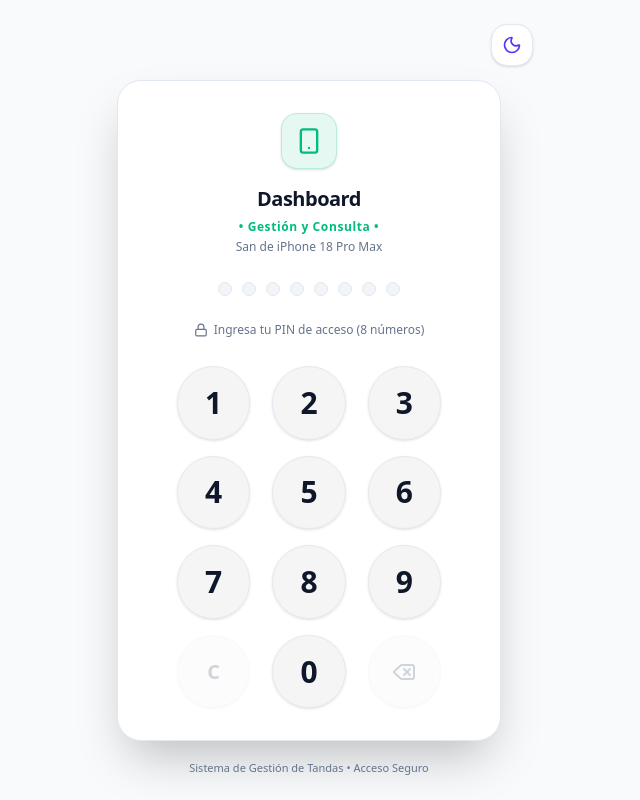
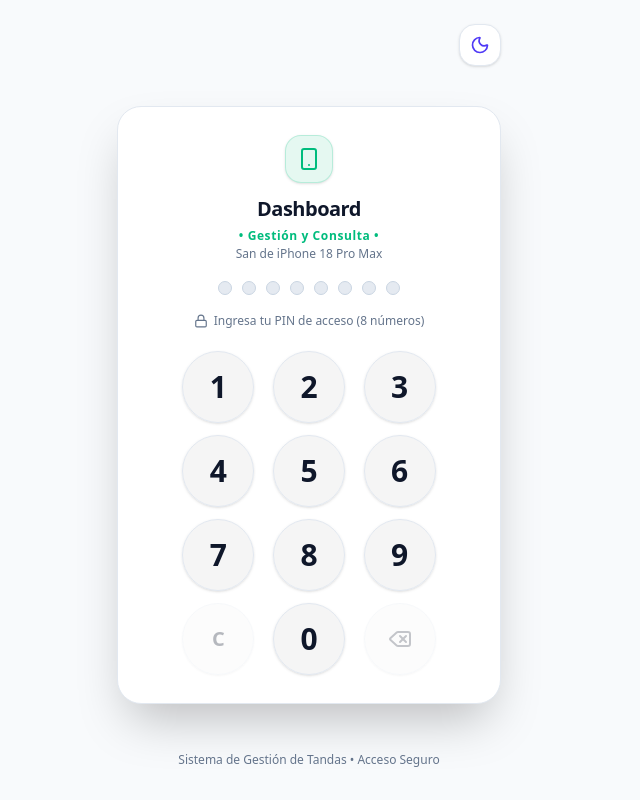
Before and after one commit to christianmed/san-iphone-2026, a Next.js app: page / in a window 1280 px wide. Shown: the whole page, without its empty margins (331-971 px from the left). Built offline with nearby package versions, Linux system fonts and the light colour scheme.

Commit message:
style: armonizar diseno, alineacion y espaciados del teclado en rama dev

```diff
--- a/components/NumericKeypadLogin.jsx
+++ b/components/NumericKeypadLogin.jsx
@@ -1,7 +1,8 @@
 'use client';
 
-import React, { useState, useEffect } from 'react';
-import { Smartphone, Sun, Moon, Delete, Lock, RefreshCw, AlertCircle } from 'lucide-react';
+import { useState } from 'react';
+import { Smartphone, Delete, Moon, Sun, Lock, AlertCircle, RefreshCw } from 'lucide-react';
+import { isValidPinFormat, authenticatePin } from '../lib/authHelper';
 
 export default function NumericKeypadLogin({ onLoginSuccess, theme, toggleTheme }) {
   const [pin, setPin] = useState('');
@@ -9,65 +10,56 @@ export default function NumericKeypadLogin({ onLoginSuccess, theme, toggleTheme
   const [errorMessage, setErrorMessage] = useState('');
   const [isShaking, setIsShaking] = useState(false);
 
-  // Escuchar teclas del teclado físico (0-9, Backspace, Escape)
-  useEffect(() => {
-    const handleKeyDown = (e) => {
-      if (isLoading) return;
+  const handleAddDigit = (digit) => {
+    if (pin.length < 8 && !isLoading) {
+      const nextPin = pin + digit;
+      setPin(nextPin);
+      setErrorMessage('');
 
-      if (e.key >= '0' && e.key <= '9') {
-        handleAddDigit(e.key);
-      } else if (e.key === 'Backspace') {
-        handleDeleteDigit();
-      } else if (e.key === 'Escape') {
-        handleClearPin();
+      if (nextPin.length === 8) {
+        verifyPin(nextPin);
       }
-    };
-
-    window.addEventListener('keydown', handleKeyDown);
-    return () => window.removeEventListener('keydown', handleKeyDown);
-  }, [pin, isLoading]);
-
-  const handleAddDigit = (digit) => {
-    if (pin.length >= 8) return;
-    setErrorMessage('');
-    const newPin = pin + digit;
-    setPin(newPin);
-
-    // Auto-envío al completar los 8 dígitos
-    if (newPin.length === 8) {
-      submitPin(newPin);
     }
   };
 
   const handleDeleteDigit = () => {
-    if (pin.length === 0) return;
-    setErrorMessage('');
-    setPin((prev) => prev.slice(0, -1));
+    if (pin.length > 0 && !isLoading) {
+      setPin(pin.slice(0, -1));
+      setErrorMessage('');
+    }
   };
 
   const handleClearPin = () => {
-    setPin('');
-    setErrorMessage('');
+    if (!isLoading) {
+      setPin('');
+      setErrorMessage('');
+    }
   };
 
-  const submitPin = async (pinToSubmit) => {
+  const verifyPin = async (completedPin) => {
+    if (!isValidPinFormat(completedPin)) {
+      triggerShakeError('El PIN debe tener exactamente 8 dígitos.');
+      return;
+    }
+
     setIsLoading(true);
     setErrorMessage('');
 
     try {
-      const res = await fetch('/api/auth/login', {
+      const res = await fetch('/api/auth', {
         method: 'POST',
         headers: { 'Content-Type': 'application/json' },
-        body: JSON.stringify({ pin: pinToSubmit }),
+        body: JSON.stringify({ pin: completedPin })
       });
 
       const data = await res.json();
 
-      if (data.success) {
+      if (res.ok && data.success) {
         if (onLoginSuccess) {
           onLoginSuccess({
             role: data.role,
-            user: data.user,
+            participant: data.participant || null,
+            pin: completedPin
           });
         }
       } else {
@@ -90,12 +82,12 @@ export default function NumericKeypadLogin({ onLoginSuccess, theme, toggleTheme
   };
 
   return (
-    <div className="h-[100dvh] min-h-[100dvh] max-h-[100dvh] overflow-hidden bg-[var(--bg-main)] text-[var(--text-main)] flex flex-col justify-between items-center px-4 py-2 sm:p-4 relative theme-transition select-none">
-      {/* Botón Flotante Superior de Tema (Claro / Oscuro) */}
-      <header className="w-full max-w-md flex justify-end pt-1 sm:pt-2">
+    <div className="h-[100dvh] min-h-[100dvh] max-h-[100dvh] overflow-hidden bg-[var(--bg-main)] text-[var(--text-main)] flex flex-col justify-between items-center px-4 py-3 sm:py-6 relative theme-transition select-none">
+      {/* Botón Flotante Superior de Tema (Claro / Oscuro) - Alineado a la tarjeta */}
+      <header className="w-full max-w-sm flex justify-end">
         <button
           onClick={toggleTheme}
-          className="p-2.5 rounded-2xl bg-[var(--bg-card)] hover:bg-[var(--bg-card-hover)] border border-[var(--border-main)] text-[var(--text-main)] active:scale-95 transition-all shadow-sm"
+          className="p-2.5 rounded-2xl bg-[var(--bg-card)] hover:bg-[var(--bg-card-hover)] border border-[var(--border-main)] text-[var(--text-main)] active:scale-95 transition-all shadow-sm cursor-pointer"
           title={theme === 'dark' ? 'Cambiar a Modo Claro' : 'Cambiar a Modo Oscuro'}
         >
           {theme === 'dark' ? (
@@ -109,23 +101,23 @@ export default function NumericKeypadLogin({ onLoginSuccess, theme, toggleTheme
       {/* Tarjeta Central del Teclado Numérico */}
       <main className="my-auto w-full max-w-sm">
         <div
-          className={`bg-[var(--bg-card)] border border-[var(--border-main)] rounded-3xl py-3 px-5 sm:p-8 shadow-2xl theme-transition transition-transform ${
+          className={`bg-[var(--bg-card)] border border-[var(--border-main)] rounded-3xl p-5 sm:p-7 shadow-2xl theme-transition transition-transform ${
             isShaking ? 'animate-shake border-rose-500/50' : ''
           }`}
         >
           {/* Ícono de Cabecera */}
-          <div className="flex justify-center mb-4">
-            <div className="w-14 h-14 rounded-2xl bg-emerald-500/10 border border-emerald-500/20 text-emerald-500 flex items-center justify-center shadow-sm">
-              <Smartphone className="w-7 h-7" />
+          <div className="flex justify-center mb-3">
+            <div className="w-12 h-12 rounded-2xl bg-emerald-500/10 border border-emerald-500/20 text-emerald-500 flex items-center justify-center shadow-sm">
+              <Smartphone className="w-6 h-6" />
             </div>
           </div>
 
           {/* Título y Subtítulo */}
           <div className="text-center space-y-1">
-            <h1 className="text-lg sm:text-xl font-black tracking-tight text-[var(--text-main)]">
+            <h1 className="text-xl font-black tracking-tight text-[var(--text-main)]">
               Dashboard
             </h1>
-            <div className="text-center text-[11px] sm:text-xs font-semibold leading-tight sm:leading-relaxed">
+            <div className="text-center text-xs font-semibold leading-normal">
               <p className="text-emerald-500 tracking-wider font-bold">
                 • Gestión y Consulta •
               </p>
@@ -135,8 +127,8 @@ export default function NumericKeypadLogin({ onLoginSuccess, theme, toggleTheme
             </div>
           </div>
 
-          {/* Indicadores Circulares de los 8 Dígitos */}
-          <div className="flex items-center justify-center gap-2 sm:gap-2.5 my-2 sm:my-6 py-0.5">
+          {/* Indicadores Circulares de los 8 Dígitos con Contraste Mejorado */}
+          <div className="flex items-center justify-center gap-2 sm:gap-2.5 my-3.5 sm:my-4 py-0.5">
             {Array.from({ length: 8 }).map((_, index) => {
               const isFilled = index < pin.length;
               return (
@@ -145,7 +137,7 @@ export default function NumericKeypadLogin({ onLoginSuccess, theme, toggleTheme
                   className={`w-3.5 h-3.5 rounded-full border transition-all duration-200 ${
                     isFilled
                       ? 'bg-emerald-500 border-emerald-500 scale-110 shadow-sm shadow-emerald-500/50'
-                      : 'bg-[var(--bg-input)] border-[var(--border-main)]'
+                      : 'bg-slate-200/90 dark:bg-slate-800 border-slate-300 dark:border-slate-700'
                   }`}
                 />
               );
@@ -153,7 +145,7 @@ export default function NumericKeypadLogin({ onLoginSuccess, theme, toggleTheme
           </div>
 
           {/* Mensaje de Instrucción o Error */}
-          <div className="text-center min-h-[20px] sm:min-h-[24px] mb-2 sm:mb-5">
+          <div className="text-center min-h-[22px] mb-3.5 sm:mb-4">
             {isLoading ? (
               <div className="flex items-center justify-center gap-2 text-xs text-emerald-500 font-semibold animate-pulse">
                 <RefreshCw className="w-3.5 h-3.5 animate-spin" />
@@ -172,26 +164,26 @@ export default function NumericKeypadLogin({ onLoginSuccess, theme, toggleTheme
             )}
           </div>
 
-          {/* Teclado Numérico (Grid 3x4) */}
-          <div className="grid grid-cols-3 gap-3 sm:gap-4 max-w-[250px] sm:max-w-[270px] mx-auto">
+          {/* Teclado Numérico (Grid 3x4 Armonizado) */}
+          <div className="grid grid-cols-3 gap-2.5 sm:gap-3 max-w-[240px] sm:max-w-[260px] mx-auto">
             {[1, 2, 3, 4, 5, 6, 7, 8, 9].map((num) => (
               <button
                 key={num}
                 type="button"
                 onClick={() => handleAddDigit(String(num))}
                 disabled={isLoading}
-                className="w-[4.25rem] h-[4.25rem] sm:w-[4.6rem] sm:h-[4.6rem] rounded-full mx-auto bg-[var(--bg-dial-btn)] hover:bg-[var(--bg-dial-btn-hover)] active:bg-[var(--bg-dial-btn-active)] border border-[var(--border-main)] text-[var(--text-main)] font-bold text-2xl sm:text-3xl shadow-sm transition-all duration-150 active:scale-95 disabled:opacity-40 flex items-center justify-center cursor-pointer select-none"
+                className="w-[4.15rem] h-[4.15rem] sm:w-[4.5rem] sm:h-[4.5rem] rounded-full mx-auto bg-[var(--bg-dial-btn)] hover:bg-[var(--bg-dial-btn-hover)] active:bg-[var(--bg-dial-btn-active)] border border-[var(--border-main)] text-[var(--text-main)] font-bold text-2xl sm:text-3xl shadow-sm transition-all duration-150 active:scale-95 disabled:opacity-40 flex items-center justify-center cursor-pointer select-none"
               >
                 {num}
               </button>
             ))}
 
-            {/* Tecla C: Limpiar Todo */}
+            {/* Tecla C: Limpiar Todo con Contraste Nítido */}
             <button
               type="button"
               onClick={handleClearPin}
               disabled={isLoading || pin.length === 0}
-              className="w-[4.25rem] h-[4.25rem] sm:w-[4.6rem] sm:h-[4.6rem] rounded-full mx-auto bg-[var(--bg-dial-btn)] hover:bg-[var(--bg-dial-btn-hover)] hover:text-rose-500 hover:border-rose-500/40 active:bg-rose-500/10 border border-[var(--border-main)] text-[var(--text-muted)] font-bold text-lg sm:text-xl shadow-sm transition-all duration-150 active:scale-95 disabled:opacity-30 flex items-center justify-center cursor-pointer select-none"
+              className="w-[4.15rem] h-[4.15rem] sm:w-[4.5rem] sm:h-[4.5rem] rounded-full mx-auto bg-[var(--bg-dial-btn)] hover:bg-[var(--bg-dial-btn-hover)] hover:text-rose-500 hover:border-rose-500/40 active:bg-rose-500/10 border border-[var(--border-main)] text-[var(--text-main)] font-semibold text-lg sm:text-xl shadow-sm transition-all duration-150 active:scale-95 disabled:opacity-30 flex items-center justify-center cursor-pointer select-none"
               title="Limpiar PIN"
             >
               C
@@ -202,27 +194,27 @@ export default function NumericKeypadLogin({ onLoginSuccess, theme, toggleTheme
               type="button"
               onClick={() => handleAddDigit('0')}
               disabled={isLoading}
-              className="w-[4.25rem] h-[4.25rem] sm:w-[4.6rem] sm:h-[4.6rem] rounded-full mx-auto bg-[var(--bg-dial-btn)] hover:bg-[var(--bg-dial-btn-hover)] active:bg-[var(--bg-dial-btn-active)] border border-[var(--border-main)] text-[var(--text-main)] font-bold text-2xl sm:text-3xl shadow-sm transition-all duration-150 active:scale-95 disabled:opacity-40 flex items-center justify-center cursor-pointer select-none"
+              className="w-[4.15rem] h-[4.15rem] sm:w-[4.5rem] sm:h-[4.5rem] rounded-full mx-auto bg-[var(--bg-dial-btn)] hover:bg-[var(--bg-dial-btn-hover)] active:bg-[var(--bg-dial-btn-active)] border border-[var(--border-main)] text-[var(--text-main)] font-bold text-2xl sm:text-3xl shadow-sm transition-all duration-150 active:scale-95 disabled:opacity-40 flex items-center justify-center cursor-pointer select-none"
             >
               0
             </button>
 
-            {/* Tecla ⌫: Borrar un Dígito */}
+            {/* Tecla ⌫: Borrar un Dígito con Contraste Nítido */}
             <button
               type="button"
               onClick={handleDeleteDigit}
               disabled={isLoading || pin.length === 0}
-              className="w-[4.25rem] h-[4.25rem] sm:w-[4.6rem] sm:h-[4.6rem] rounded-full mx-auto bg-[var(--bg-dial-btn)] hover:bg-[var(--bg-dial-btn-hover)] hover:text-[var(--text-main)] active:bg-[var(--bg-dial-btn-active)] border border-[var(--border-main)] text-[var(--text-muted)] shadow-sm transition-all duration-150 active:scale-95 disabled:opacity-30 flex items-center justify-center cursor-pointer select-none"
+              className="w-[4.15rem] h-[4.15rem] sm:w-[4.5rem] sm:h-[4.5rem] rounded-full mx-auto bg-[var(--bg-dial-btn)] hover:bg-[var(--bg-dial-btn-hover)] hover:text-[var(--text-main)] active:bg-[var(--bg-dial-btn-active)] border border-[var(--border-main)] text-[var(--text-main)] shadow-sm transition-all duration-150 active:scale-95 disabled:opacity-30 flex items-center justify-center cursor-pointer select-none"
               title="Borrar último"
             >
-              <Delete className="w-6 h-6" />
+              <Delete className="w-5 h-5 sm:w-6 sm:h-6 opacity-80" />
             </button>
           </div>
         </div>
       </main>
 
-      {/* Pie de Página Sutil */}
-      <footer className="w-full text-center py-1 sm:pb-2 text-[11px] text-[var(--text-muted)]">
+      {/* Pie de Página Nítido y Proporcional */}
+      <footer className="w-full text-center py-2 text-xs text-[var(--text-muted)] font-medium">
         <span>Sistema de Gestión de Tandas • Acceso Seguro</span>
       </footer>
     </div>
```
